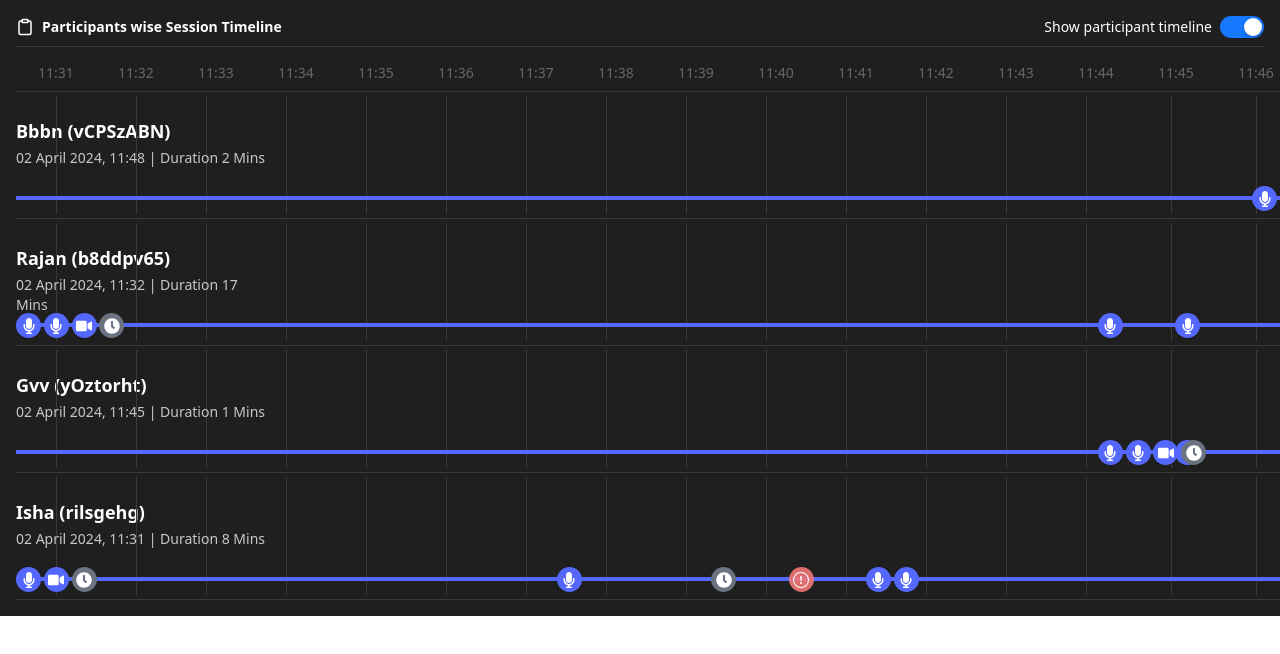
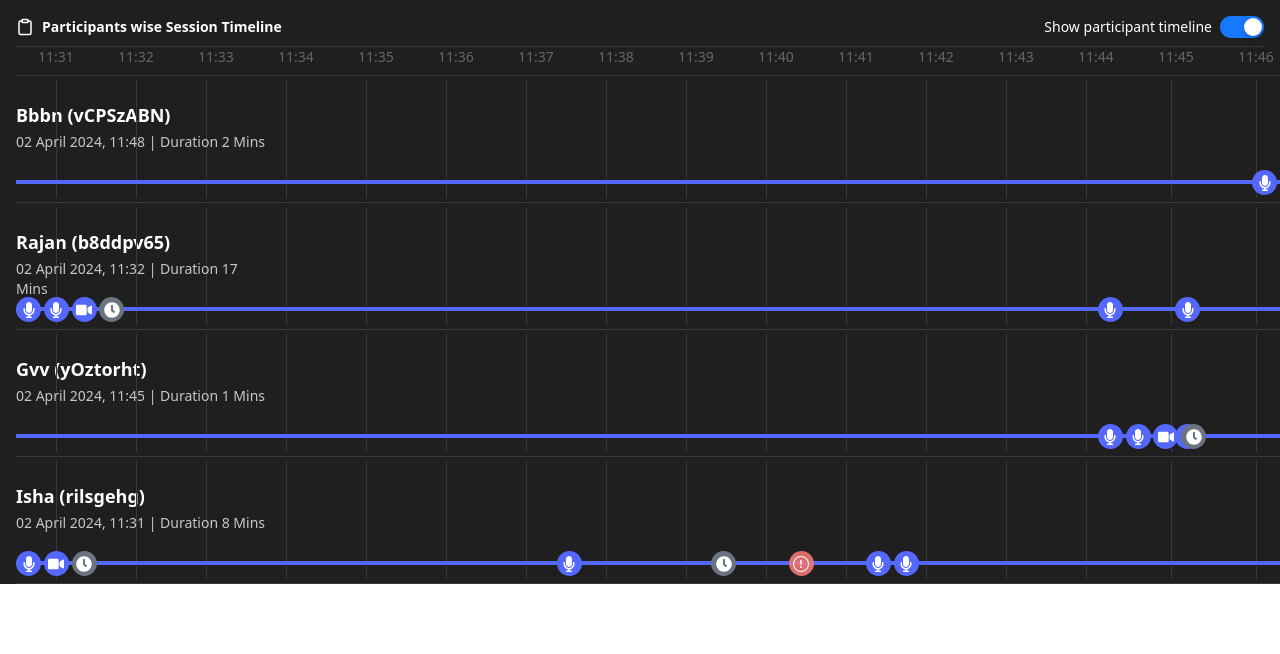
Before and after one commit to kunalBari5557/Timeline-Session, a React (Create React App) app: page / in a window 1280 px wide. Shown: the top 654 px of the page. Built offline with nearby package versions, Linux system fonts and the light colour scheme.

Commit message:
fix padding for timeline-session

```diff
--- a/src/App.js
+++ b/src/App.js
@@ -229,9 +229,9 @@ function App() {
   );
 
   return (
-    <div className="bg-[#1F1F1F] text-white p-4 overflow-hidden relative">
+    <div className="bg-[#1F1F1F] text-white pl-4 pr-4 pt-4 overflow-hidden relative">
       {/* Header */}
-      <div className="flex justify-between items-center border-b border-[#393939] pb-2 mb-4">
+      <div className="flex justify-between items-center border-b border-[#393939] pb-2">
         <div className="flex items-center gap-2">
           <FiClipboard className="text-white text-lg" />
           <h1 className="font-lato text-[14px] font-bold leading-[16.8px] text-left underline-from-font decoration-skip-ink-none">
```
